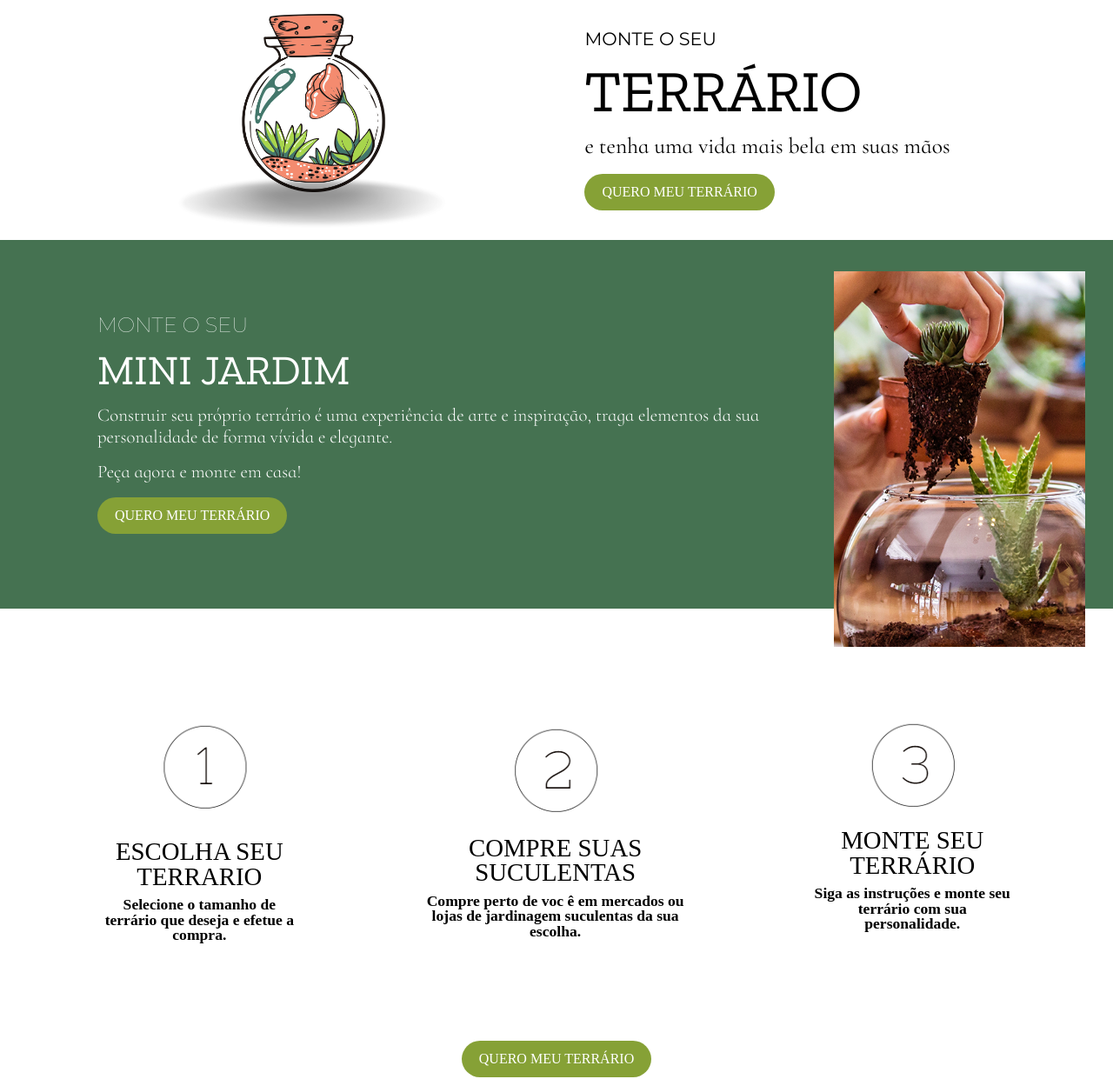
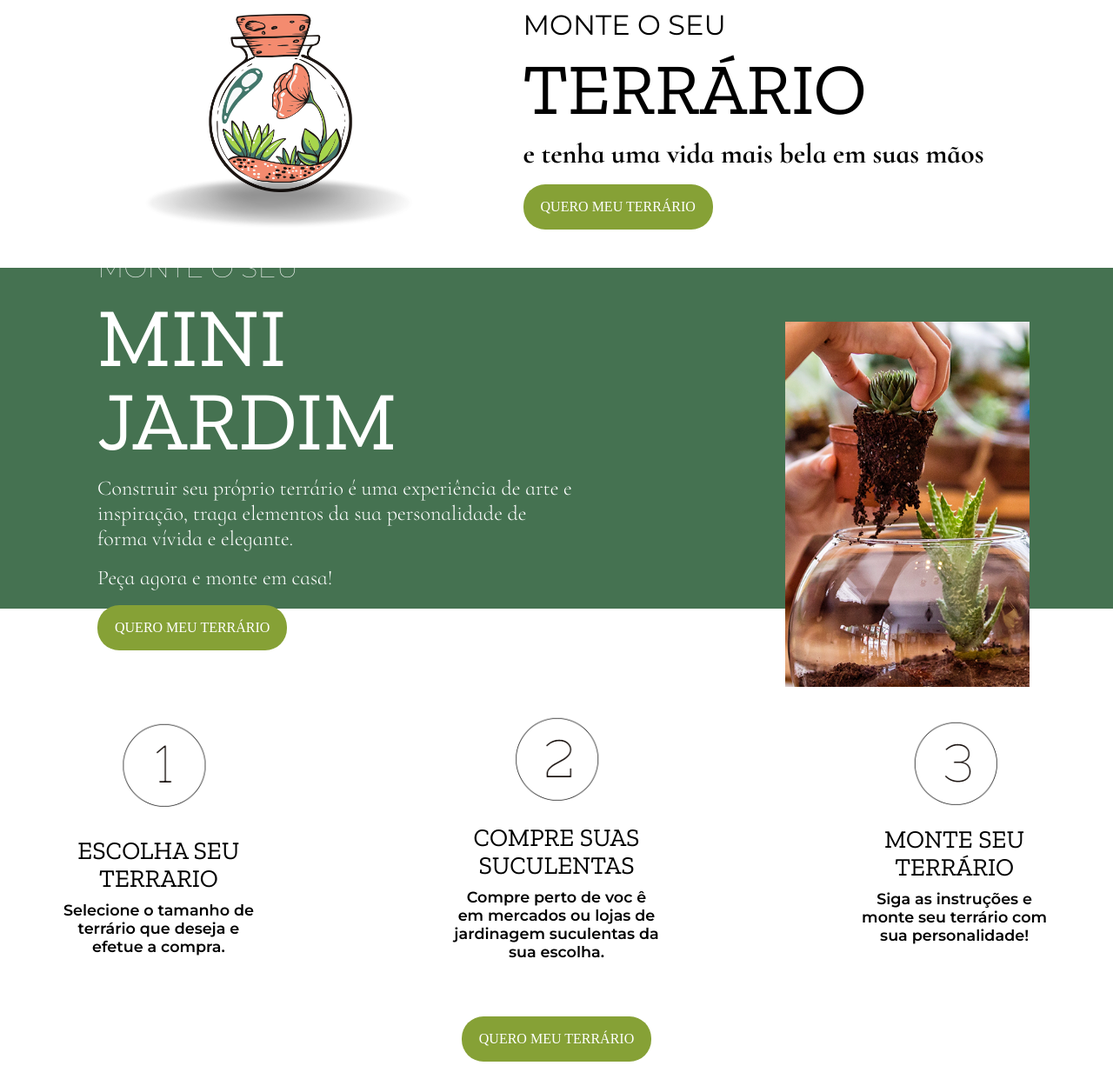
Before and after one commit to ziembick/terrario, a plain HTML site: page index.html in a window 1280 px wide. Shown: the part 104-1345 px from the top of the page at 87% size. Drawn offline with nearby package versions, Linux system fonts and the light colour scheme; a web font is replaced by a local one.

Commit message:
comiiiitt

```diff
--- a/index.html
+++ b/index.html
@@ -56,7 +56,7 @@
               elegante.
             </p>
             <p>Peça agora e monte em casa!</p>
-            <button class="btn-terr2">
+            <button class="btn-terr">
               <a href="#">QUERO MEU TERRÁRIO</a>
             </button>
           </div>
@@ -82,17 +82,17 @@
             <img src="./img/icone_3.png" alt="Icone 3" />
             <h2>MONTE SEU TERRÁRIO</h2>
             <p>
-              Siga as instruções e monte seu terrário com sua personalidade.
+              Siga as instruções e monte seu terrário com sua personalidade!
             </p>
           </div>
         </div>
         <div class="btn_class">
-          <button class="btn-terr2">
+          <button class="btn-terr">
             <a href="#">QUERO MEU TERRÁRIO</a>
           </button>
         </div>
       </section>
-      <section id="depoimentos">
+      <section id="depoimentos" class="ter_sec">
         <div class="ter_container">
           <h1>←</h1>
           <div class="ter_main">
--- a/style/main.css
+++ b/style/main.css
@@ -14,7 +14,7 @@ body {
   padding: 0;
   margin: 0 auto !important;
   box-sizing: border-box;
-  max-width: 1300px;
+  max-width: 1366px;
 }
 
 header {
@@ -55,20 +55,21 @@ nav ul li a {
   display: flex;
   justify-content: center;
   align-items: center;
+  margin-bottom: 2rem;
 }
 
 .hero_text {
-  margin-left: 4rem;
+  margin-left: 2rem;
 }
 
 .hero_text h2 {
-  font-size: 1.3rem;
+  font-size: 2rem;
   margin-bottom: 1rem;
   font-family: "Montserrat", sans-serif;
 }
 
 .hero_text h1 {
-  font-size: 4.2rem;
+  font-size: 5.2rem;
   margin-bottom: 1rem;
   font-weight: 100;
   font-style: normal;
@@ -76,8 +77,9 @@ nav ul li a {
 }
 
 .hero_text p {
-  font-size: 1.6rem;
+  font-size: 2rem;
   margin-bottom: 1.2rem;
+  font-weight: bold;
   font-family: "Cormorant Infant", serif;
 }
 
@@ -88,8 +90,13 @@ nav ul li a {
 .btn-terr {
   border-radius: 25px;
   background-color: #86a136;
-  padding: 12px 20px;
+  padding: 17px 20px;
   border: none;
+  cursor: pointer;
+}
+
+.btn-terr:hover {
+  background-color: #bce249;
 }
 
 .btn-terr a {
@@ -101,13 +108,15 @@ nav ul li a {
   text-align: center;
 }
 
+
 .jardim {
   display: flex;
-  justify-content: center;
+  justify-content: space-between;
   align-items: center;
   background-color: #457251;
   padding: 2rem;
-  height: 45vh;
+  padding-bottom: 5rem;
+  height: 35vh;
 }
 
 .jardim_container {
@@ -115,28 +124,30 @@ nav ul li a {
   flex-direction: column;
   align-items: flex-start;
   color: white;
-  padding-right: 5rem;
-  padding-left: 5rem;
-  font-weight: lighter;
+  padding: 5rem;
+  padding-bottom: 5rem;
+  max-width: 45%;
 }
 
 .jardim_container h2 {
-  font-size: 1.5rem;
+  font-size: 2rem;
   margin-bottom: 1rem;
   font-weight: lighter;
   font-family: "Montserrat", sans-serif;
+  padding-top: 5rem;
 }
 
 .jardim_container h1 {
-  font-size: 3rem;
+  font-size: 6rem;
   margin-bottom: 1rem;
   font-weight: bold;
   font-family: "Zilla Slab", serif;
   font-weight: 300;
+
 }
 
 .jardim_container p {
-  font-size: 1.3rem;
+  font-size: 1.5rem;
   line-height: 1.2;
   margin-bottom: 1rem;
   font-family: "Cormorant Infant", serif;
@@ -145,26 +156,10 @@ nav ul li a {
 
 .mini_jardim_img {
   position: relative;
-  top: 40px;
-  height: 120%;
-}
-
-.btn-terr2 {
-  border-radius: 25px;
-  background-color: #86a136;
-  padding: 12px 20px;
-  border: none;
-  max-width: 50%;
-  border: none;
-}
-
-.btn-terr2 a {
-  text-decoration: none;
-  list-style: none;
-  font-size: 1rem;
-  color: white;
-  font-family: "Noto Serif JP", serif;
-  text-align: center;
+  top: 100px;
+  width: auto;
+  height: 150%;
+  margin-right: 4rem;
 }
 
 .mini_jardin_img {
@@ -186,16 +181,17 @@ nav ul li a {
 
 .passos_container h2 {
   font-size: 1.8rem;
-  font-family: "Poppins", sans-serif;
-  font-family: "Noto Serif JP", serif;
-  font-weight: 200;
+  font-family: "Zilla Slab", serif;
+  font-weight: 100;
   padding-bottom: 0.3rem;
 }
 
 .passos_container p {
   font-size: 1.1rem;
-  font-family: "Noto Serif JP", serif;
-  font-weight: bold;
+  font-family: "Montserrat", sans-serif;
+  font-weight: 600;
+
+  line-height: 1.2;
 }
 
 .passos_each {
@@ -204,7 +200,9 @@ nav ul li a {
   flex-direction: column;
   justify-content: center;
   text-align: center;
-  margin: 4rem;
+  margin: 3.5rem 1rem 2rem;
+  max-width: 20%;
+  line-height: 1.1;
 }
 
 .passos_each img {
@@ -218,7 +216,6 @@ nav ul li a {
 .btn_class {
   display: flex;
   justify-content: center;
-  margin-top: 1rem;
   margin-bottom: 3rem;
 }
 
@@ -231,11 +228,6 @@ nav ul li a {
   max-height: 40vh;
 }
 
-.ter_sec {
-  display: flex;
-  justify-content: center;
-  align-items: center;
-}
 
 .ter_main {
   display: flex;
```
